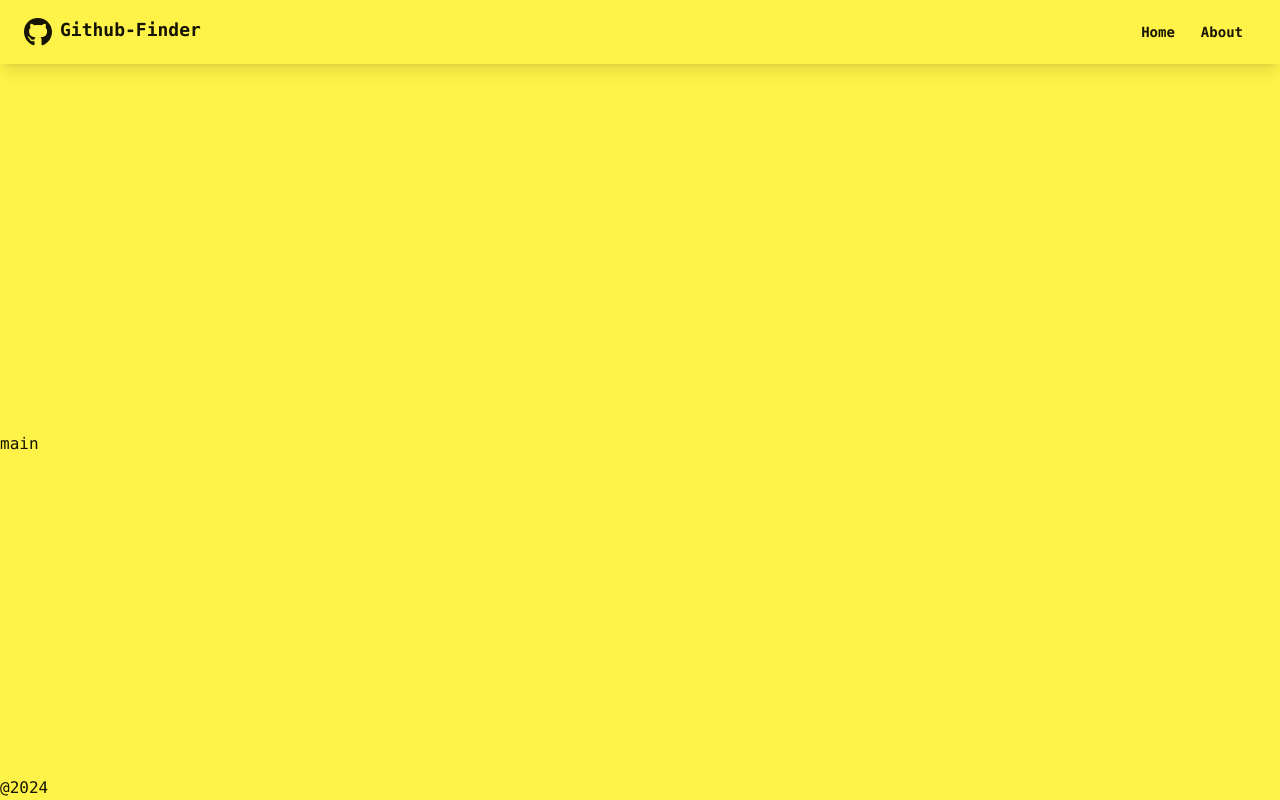
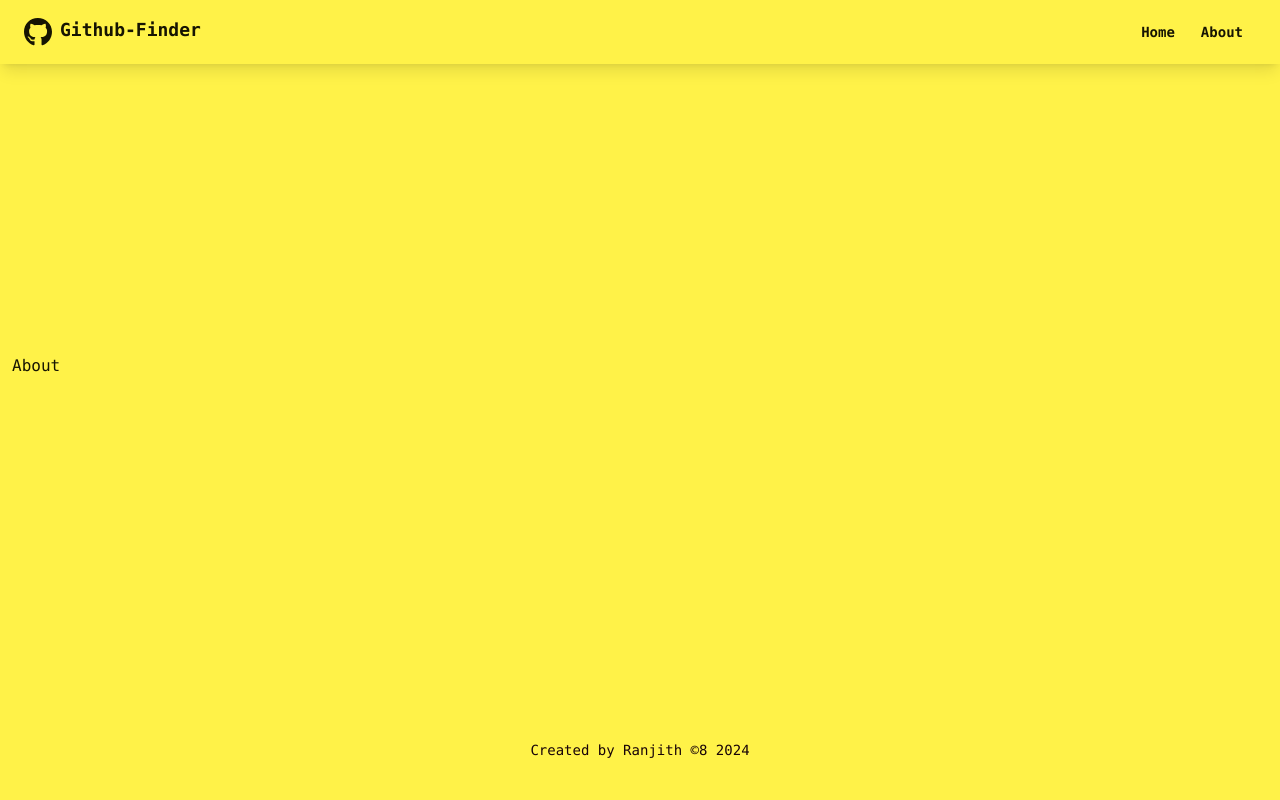
Before and after one commit to ranjith7265/Github-Search, a React (Vite) app: page /about in a window 1280 px wide. Built offline with nearby package versions, Linux system fonts and the light colour scheme.

Commit message:
Footer, Pages and Routes setup

```diff
--- a/src/App.jsx
+++ b/src/App.jsx
@@ -1,16 +1,27 @@
-import { BrowserRouter as Router, Routes, Route } from 'react-router-dom'
+import { BrowserRouter as Router, Routes, Route } from "react-router-dom";
 import Navbar from "./components/layout/Navbar";
+import Footer from "./components/layout/Footer";
+import NotFound from "./components/pages/NotFound";
+import About from "./components/pages/About";
+import Home from "./components/pages/Home";
 import "./App.css";
 
 function App() {
 	return (
-    <Router>
-		<div className="flex flex-col justify-between h-screen">
-      <Navbar />
-      <main>main</main>
-      <footer>@2024</footer>
-    </div>
-    </Router>
+		<Router>
+			<div className="flex flex-col justify-between h-screen">
+				<Navbar />
+				<div className="container px-3 pb-20 mx-auto">
+					<Routes>
+						<Route path="/" element={<Home />} />
+						<Route path="/about" element={<About />} />
+						<Route path="/*" element={<NotFound />} />
+					</Routes>
+				</div>
+
+				<Footer />
+			</div>
+		</Router>
 	);
 }
 
--- /dev/null
+++ b/src/components/layout/Footer.jsx
@@ -0,0 +1,15 @@
+import React from "react";
+
+function Footer() {
+	const fullYear = new Date().getFullYear();
+	const month = new Date().getMonth();
+	return (
+		<footer className="footer p-10 text-primary-content footer-center">
+			<p>
+				Created by Ranjith &copy;{month} {fullYear}
+			</p>
+		</footer>
+	);
+}
+
+export default Footer;
--- a/src/components/layout/Navbar.jsx
+++ b/src/components/layout/Navbar.jsx
@@ -15,10 +15,10 @@ function Navbar({ title }) {
 				</div>
 				<div className="flex-1 px-2 mx-2">
 					<div className="flex justify-end">
-						<Link to="/home" className="btn btn-ghost btn-sm">
+						<Link to="/" className="btn btn-ghost btn-sm">
 							Home
 						</Link>
-                        <Link to="/about" className="btn btn-ghost btn-sm">
+						<Link to="/about" className="btn btn-ghost btn-sm">
 							About
 						</Link>
 					</div>
--- /dev/null
+++ b/src/components/pages/About.jsx
@@ -0,0 +1,11 @@
+import React from 'react'
+
+function About() {
+  return (
+    <div>
+      About
+    </div>
+  )
+}
+
+export default About
--- /dev/null
+++ b/src/components/pages/Home.jsx
@@ -0,0 +1,11 @@
+import React from 'react'
+
+function Home() {
+  return (
+    <div>
+      Home
+    </div>
+  )
+}
+
+export default Home
--- /dev/null
+++ b/src/components/pages/NotFound.jsx
@@ -0,0 +1,11 @@
+import React from 'react'
+
+function NotFound() {
+  return (
+    <div>
+      Not Found
+    </div>
+  )
+}
+
+export default NotFound
```
